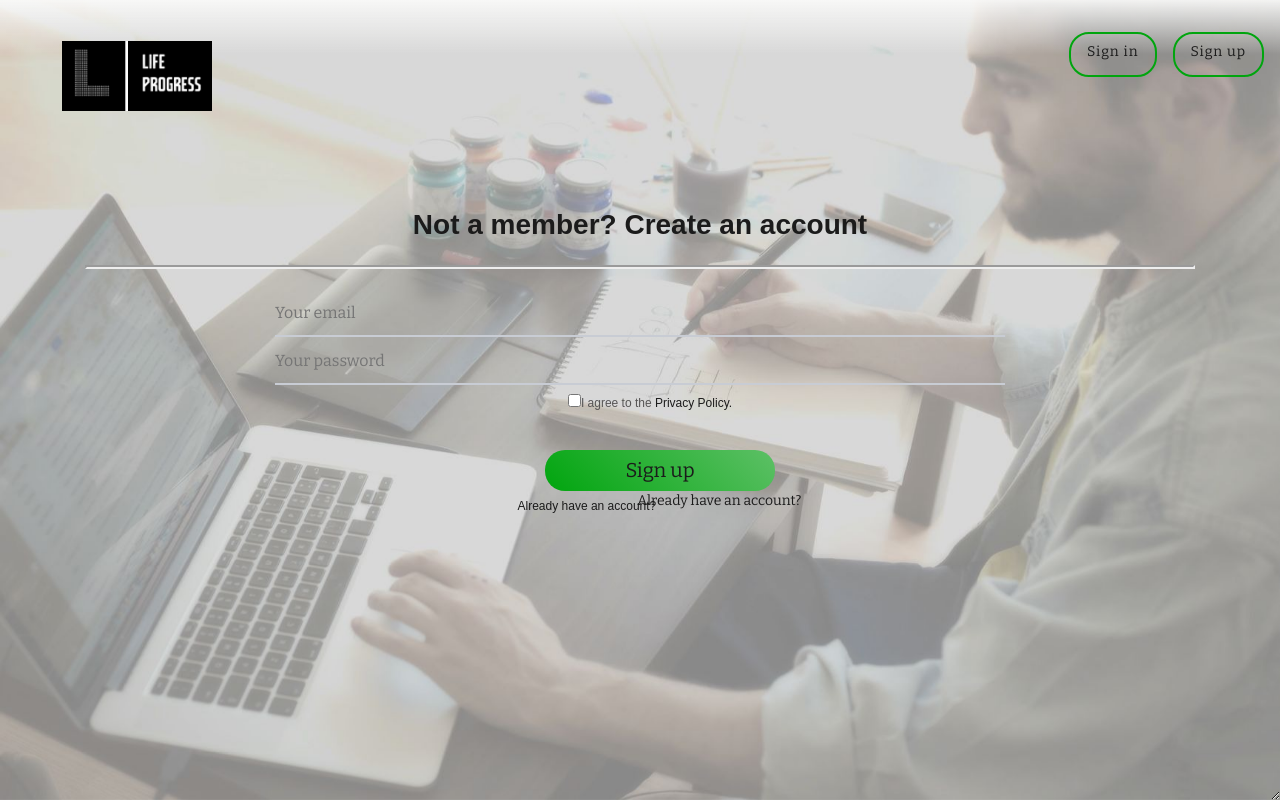
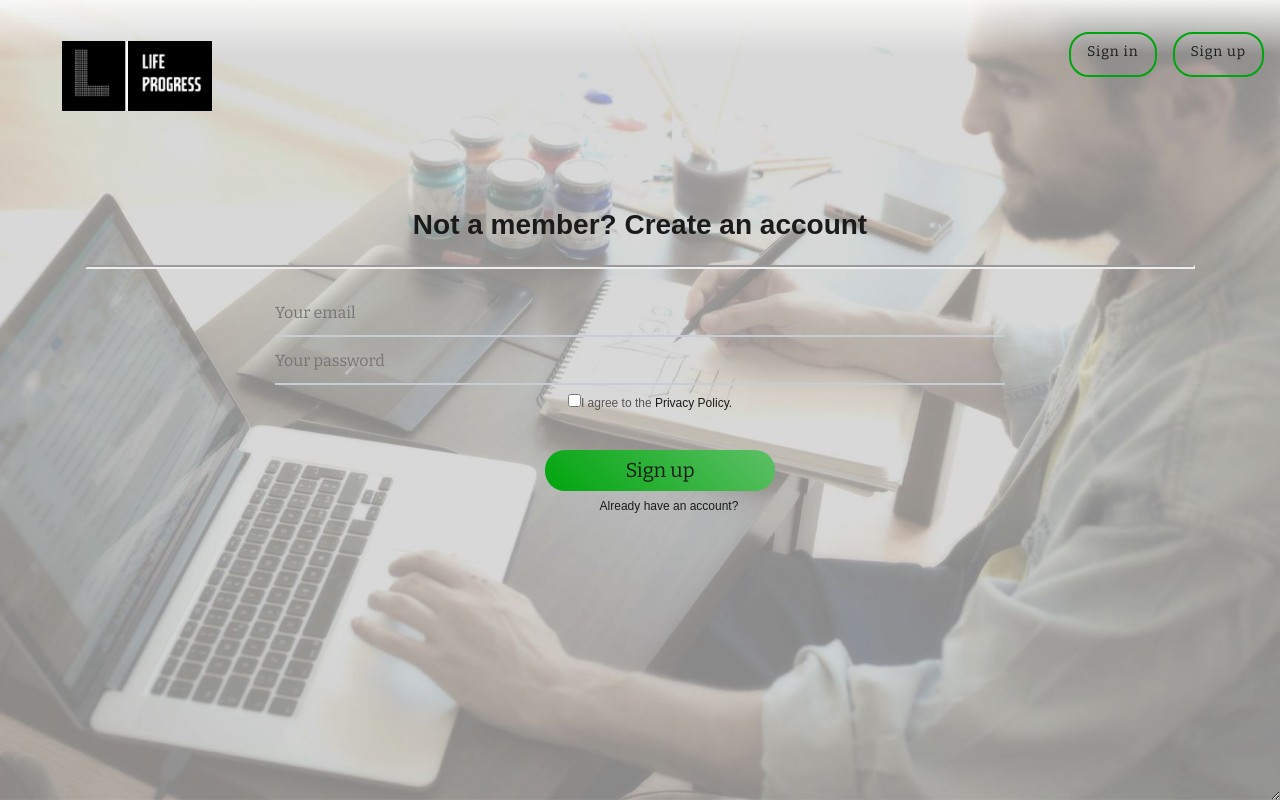
Before and after one commit to TsJennyfer/Life_progress, a React (Create React App) app in the folder client/: page /register in a window 1280 px wide. Built offline with nearby package versions, Linux system fonts and the light colour scheme.

Commit message:
poprawa dubla napisu przy rejestracji

```diff
--- a/client/src/components/Rejestracja.js
+++ b/client/src/components/Rejestracja.js
@@ -64,7 +64,7 @@ class Rejestracja extends React.Component {
                         <form className="registerForm" onSubmit={this.addUser}>
                             <div>
                                 <div>
-                                    <input className = 'input_line'
+                                    <input className='input_line'
                                         onChange={this.handleEmail}
                                         name="email"
                                         type="email"
@@ -73,7 +73,7 @@ class Rejestracja extends React.Component {
                                     />
                                 </div>
                                 <div>
-                                    <input className = 'input_line'
+                                    <input className='input_line'
                                         onChange={this.handlePassword}
                                         name="password"
                                         type="password"
@@ -83,7 +83,7 @@ class Rejestracja extends React.Component {
                                     />
                                 </div>
                                 <div className="row justify-content-center form-margin">
-                                    <div className = "registerForm" onSubmit='return checkForm(this);'>
+                                    <div className="registerForm" onSubmit='return checkForm(this);'>
                                         <input type="checkbox" required name="terms" />
                                         <label>
                                             <h5>
@@ -100,8 +100,6 @@ class Rejestracja extends React.Component {
                                         <div className="button-forgot-pass" id="sign-in" >
                                             <Link to="/signin">Already have an account?</Link>
                                         </div>
-                        <Link to="/signin">Already have an account?</Link>
-
                                     </div>
                                 </div>
                             </div>
```
